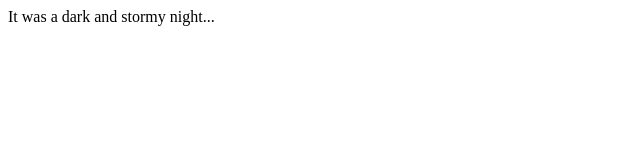
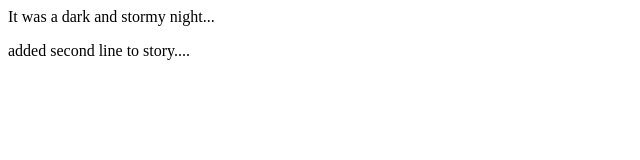
Before and after one commit to jordan-cooke/fireside-story, a plain HTML site: page index.html in a window 1280 px wide. Shown: the whole page, without its empty margins (0-640 px from the left). Drawn offline with Linux system fonts and the light colour scheme.

Commit message:
added second line of story

```diff
--- a/index.html
+++ b/index.html
@@ -1,5 +1,6 @@
 <html>
   <body>
     <p>It was a dark and stormy night...</p>
+    <p> added second line to story....</p>
   </body>
 </html>
```
